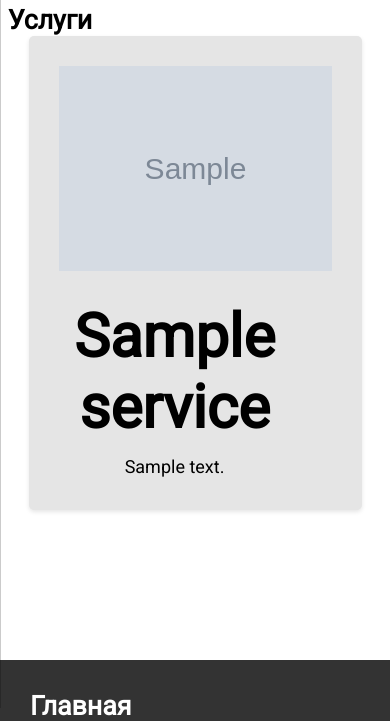
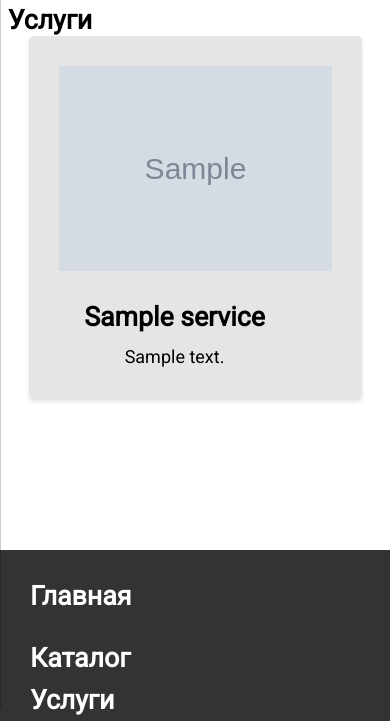
Before and after one commit to Ai-Koji/Django-internet-store, a Django app: page /services/page-1/ in a window 390 px wide. Shown: the part 148-869 px from the top of the page. Run offline with Django 4.2, Linux system fonts and the light colour scheme; tables that the repository leaves empty hold one stand-in row (values such as "Sample post"); grey boxes marked "Sample" are stand-in pictures.

Commit message:
refactor: changed font size

```diff
--- a/Django/static/styles/services.css
+++ b/Django/static/styles/services.css
@@ -134,7 +134,7 @@ a.active-page {
         text-align: center;
    }
     .service h3 {
-        font-size: 60px;
+        font-size: 20pt;
    }
     .service .image {
         width: 100%;
```
